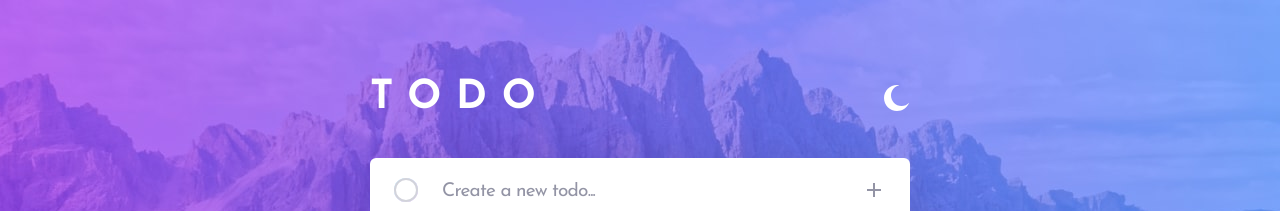
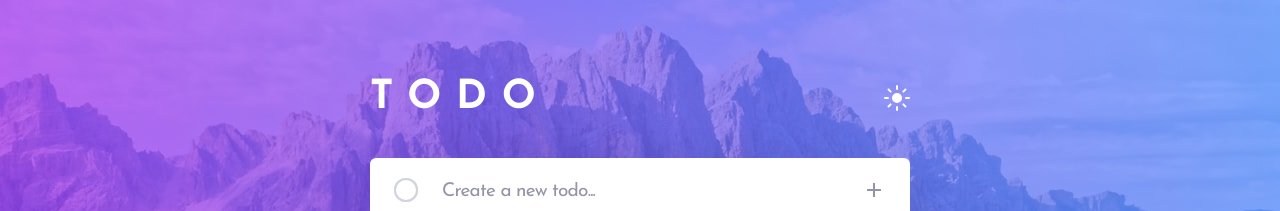
Before and after one commit to haquanq-frontendmentor/todo-app, a Vue app: page / in a window 1280 px wide. Shown: the top 211 px of the page. Built offline with nearby package versions, Linux system fonts and the light colour scheme.

Commit message:
Show correct theme icon when theme changes

```diff
--- a/src/components/Header.vue
+++ b/src/components/Header.vue
@@ -22,8 +22,8 @@ const isDarkMode = computed(() => themeStore.isDark());
       @click="themeStore.cycleThemes"
       aria-label="Turn on dark mode"
     >
-      <img v-show="!isDarkMode" :src="MoonIcon" alt="" />
-      <img v-show="isDarkMode" :src="SunIcon" alt="" />
+      <img v-show="isDarkMode" :src="MoonIcon" alt="" />
+      <img v-show="!isDarkMode" :src="SunIcon" alt="" />
     </button>
   </header>
 </template>
```
